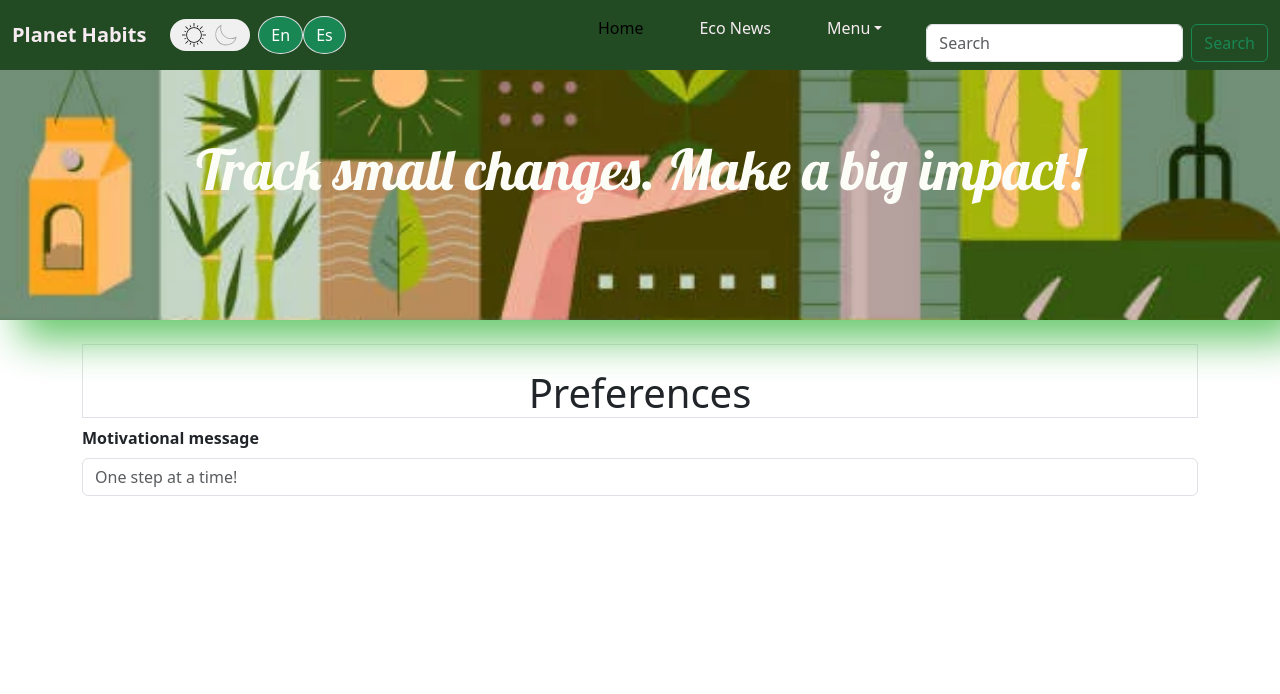
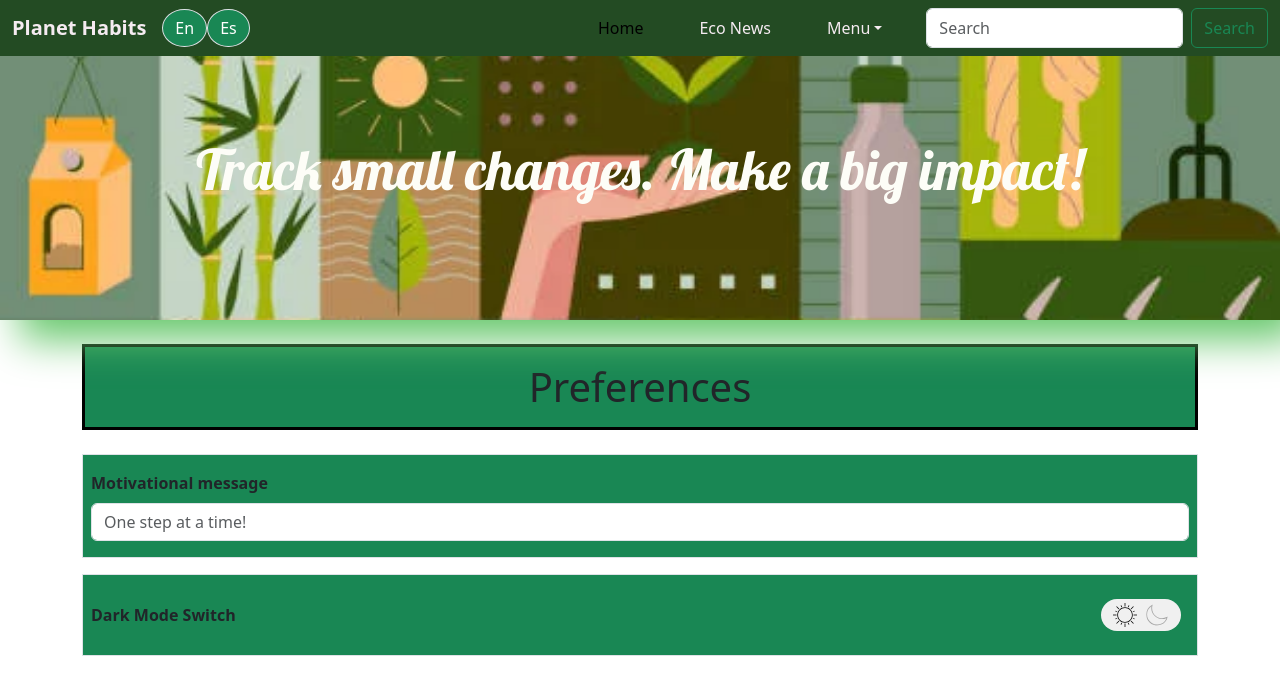
Before and after one commit to Mariyana-Katz/PlanetHabits1, a React (Vite) app: page /preferences in a window 1280 px wide. Shown: the top 694 px of the page. Built offline with nearby package versions, Linux system fonts and the light colour scheme; a web font is replaced by a local one.

Commit message:
dark mode in preferences and added bootstrap classes

```diff
--- a/src/Components/Navbar.jsx
+++ b/src/Components/Navbar.jsx
@@ -1,7 +1,6 @@
 import React from "react";
 import "./Navbar.css";
 import { Link } from "react-router-dom";
-import DarkMode from "./DarkMode/DarkMode.jsx";
 import { useTranslation } from "react-i18next";
 
 function Navbar() {
@@ -18,7 +17,6 @@ function Navbar() {
           {t("siteTitle")}
           {/* <img src="/images/logo.png" alt="Planet Habits Logo" /> */}
         </a>
-        <DarkMode />
 
         <button
           className="btn btn-success border rounded-circle"
@@ -115,7 +113,7 @@ function Navbar() {
               </li>
             </ul>
 
-            <form className="d-flex mt-3" role="search">
+            <form className="d-flex" role="search">
               <input
                 className="form-control me-2"
                 type="search"
--- a/src/Pages/HabitTrackerDashboard.jsx
+++ b/src/Pages/HabitTrackerDashboard.jsx
@@ -57,11 +57,15 @@ export default function HabitTrackerDashboard() {
         }
       />
 
-      {motivationMessage && (
-        <div className="alert alert-success text-center mx-5 fw-bold fs-5">
-          {motivationMessage}
-        </div>
-      )}
+      {/*  Input field for users to enter a personal motivational message.
+ The message is saved to localStorage and displayed above the habit cards. */}
+      <div className="container ">
+        {motivationMessage && (
+          <div className="alert alert-secondary text-center border border-2 border-secondary fw-bold fs-5">
+            {motivationMessage}
+          </div>
+        )}
+      </div>
 
       {/*} Render HabitCards dynamically based on the habits array below.
        Each HabitCard receives a unique key and props for name and nikName.
--- a/src/Pages/MyProgress.jsx
+++ b/src/Pages/MyProgress.jsx
@@ -39,7 +39,7 @@ export default function MyProgress() {
       <Navbar />
       <Hero />
       <div className="container mt-5 pb-5 ">
-        <p className="progress justify-content-center fs-3 p-5 bg-success fw-bold">
+        <p className="progress d-flex align-items-center justify-content-center border border-2 border-black fs-3 p-5 bg-success fw-bold">
           My Planet Habits Progress
         </p>
         <ul className="p-5 fw-bold border rounded-3 bg-secondary">
--- a/src/Pages/Preferences.jsx
+++ b/src/Pages/Preferences.jsx
@@ -1,9 +1,13 @@
 import { useState, useEffect } from "react";
 import Navbar from "../Components/Navbar";
 import Hero from "../Components/Hero";
+import DarkMode from "../Components/DarkMode/DarkMode.jsx";
 
 const Preferences = () => {
   const [motivation, setMotivation] = useState("");
+
+  //state to track wheather the message is changed
+  const [wasUpdated, setWasUpdated] = useState(false);
 
   //load saved message from LocalStore
   useEffect(() => {
@@ -18,6 +22,7 @@ const Preferences = () => {
     const newMessage = e.target.value;
     setMotivation(newMessage);
     localStorage.setItem("motivationMessage", newMessage);
+    setWasUpdated(true);
   };
 
   return (
@@ -25,10 +30,12 @@ const Preferences = () => {
       <Navbar />
       <Hero />
       <div className="container mt-4">
-        <h1 className="text-2xl font-bold text-center pt-4 border-b border">
+        <h1 className="text-2xl font-bold text-center py-3 mb-4 border border-3 border-black bg-success">
           Preferences
         </h1>
+        <div className="message border px-2 py-3 bg-success ">
           <label className="form-label fw-bold">Motivational message</label>
+          <br></br>
           <input
             type="text"
             className="form-control"
@@ -36,9 +43,18 @@ const Preferences = () => {
             value={motivation}
             onChange={handleChange}
           />
-        <p className="mt-2 text-success">
-          {motivation && ` Saved: "${motivation}"`}
-        </p>
+
+          {/* the "Saved:.. " will shows only when the message is changed */}
+          {wasUpdated && motivation && (
+            <p className="mt-2 text-success">Saved: "{motivation}"</p>
+          )}
+        </div>
+      </div>
+      <div className="container mt-3">
+        <div className=" dark-mode border px-2 py-3 fw-bold d-flex align-items-center justify-content-between border bg-success">
+          <label>Dark Mode Switch</label>
+          <DarkMode />
+        </div>
       </div>
     </div>
   );
```
Lines whose indentation alone changed are shown as unchanged.
